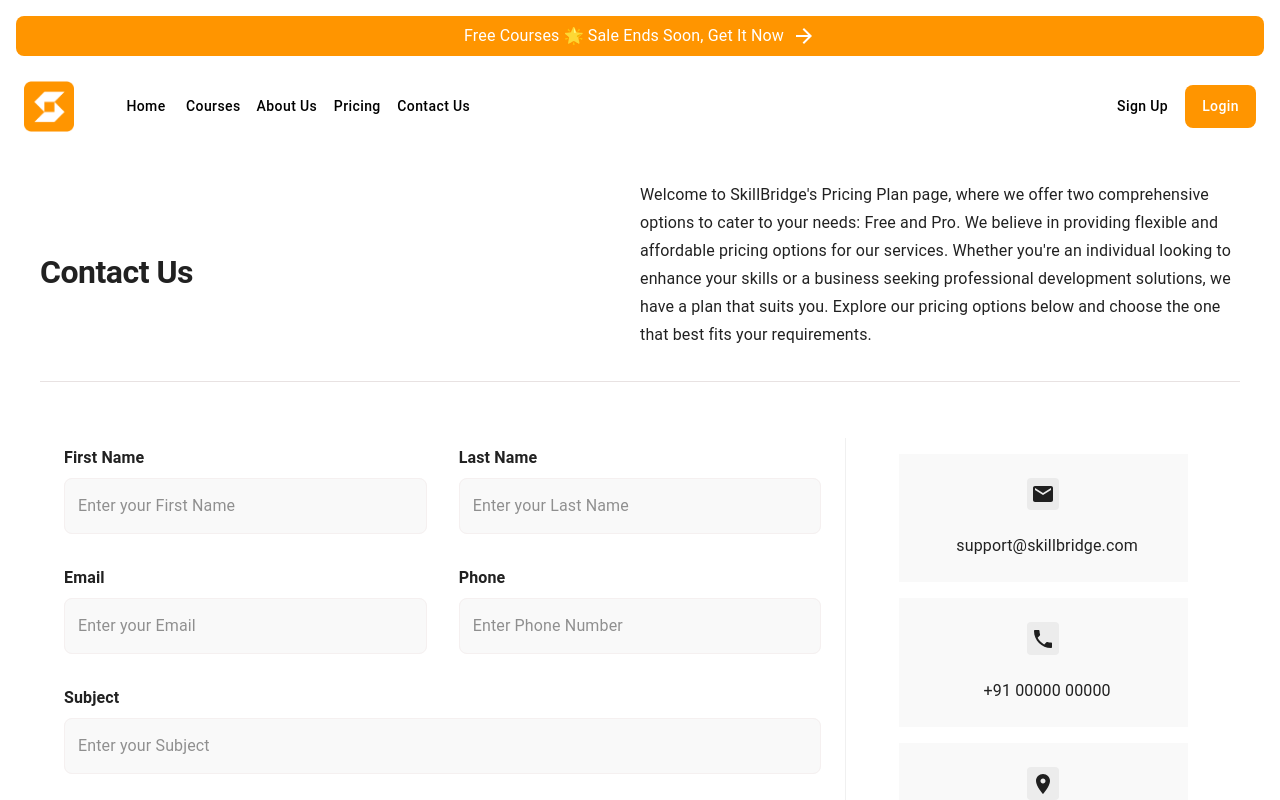
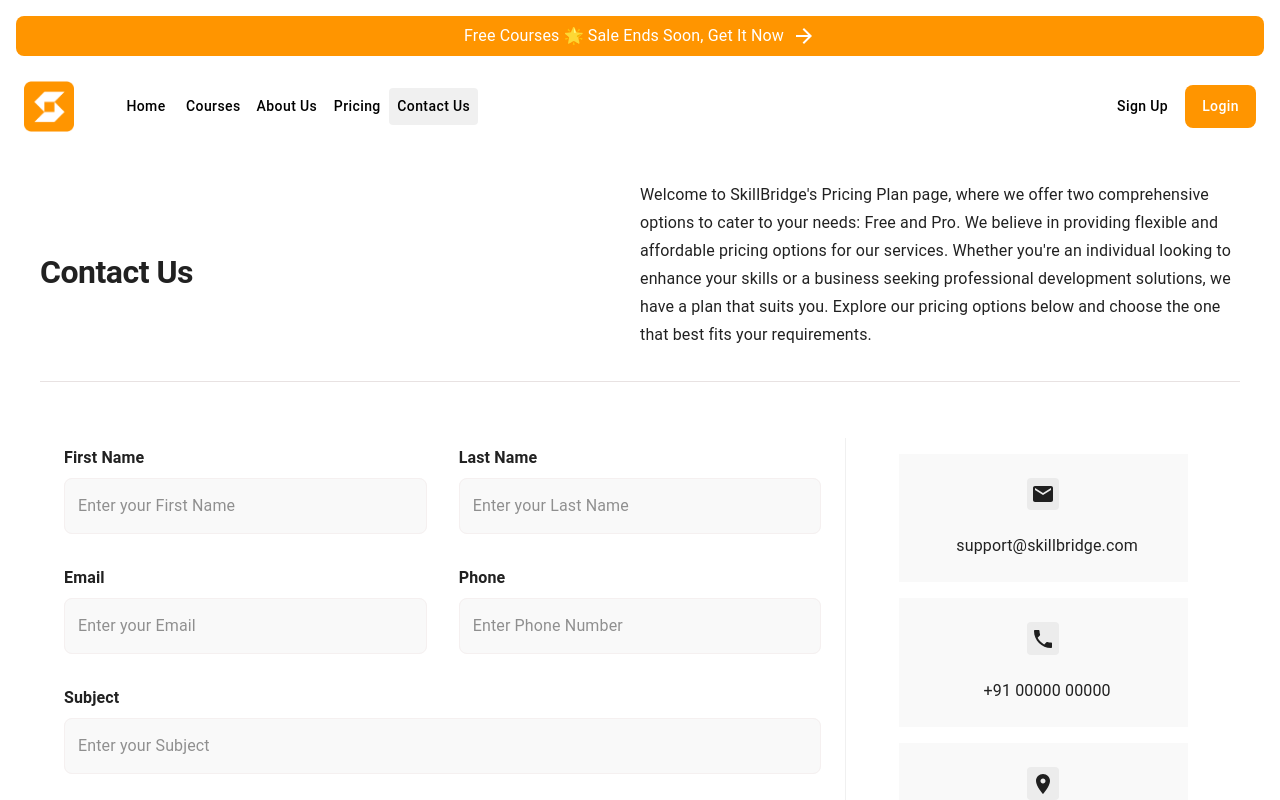
Before and after one commit to Moustafa-Elsayed/onlinecourse, a Next.js app: page /contactus in a window 1280 px wide. Shown: the top 800 px of the page. Built offline with nearby package versions, Linux system fonts and the light colour scheme.

Commit message:
fixed bugs

```diff
--- a/src/components/layout/NavBar.js
+++ b/src/components/layout/NavBar.js
@@ -7,15 +7,14 @@ import Typography from "@mui/material/Typography";
 import Menu from "@mui/material/Menu";
 import MenuIcon from "@mui/icons-material/Menu";
 import Container from "@mui/material/Container";
-import Avatar from "@mui/material/Avatar";
 import Button from "@mui/material/Button";
 import MenuItem from "@mui/material/MenuItem";
-import Logo from "../../../public/Image/Logo.png";
 import Image from "next/image";
+import { useRouter } from "next/router";
 import theme from "@/styles/theme";
 import CustomButton from "../shared/CustomButton";
-import { useRouter } from "next/router";
 import useToggle from "@/hooks/useToggle";
+import Logo from "../../../public/Image/Logo.png";
 
 const pages = [
   { name: "Home", path: "/" },
@@ -99,6 +98,8 @@ const NavBar = () => {
                   color: theme.palette.primary.main,
                   display: "block",
                   textTransform: "capitalize",
+                  backgroundColor: router.pathname === page.path ? "#c4c4c442" : "transparent",
+                  color: router.pathname === page.path ? theme.palette.primary.main : theme.palette.primary.main,
                 }}
               >
                 {page.name}
@@ -163,7 +164,10 @@ const NavBar = () => {
                   key={page.name}
                   onClick={() => handleNavItemClick(page.path)}
                 >
-                  <Typography textAlign="center" sx={{ color: "black" }}>
+                  <Typography
+                    textAlign="center"
+                    sx={{ color: "black" }}
+                  >
                     {page.name}
                   </Typography>
                 </MenuItem>
```
